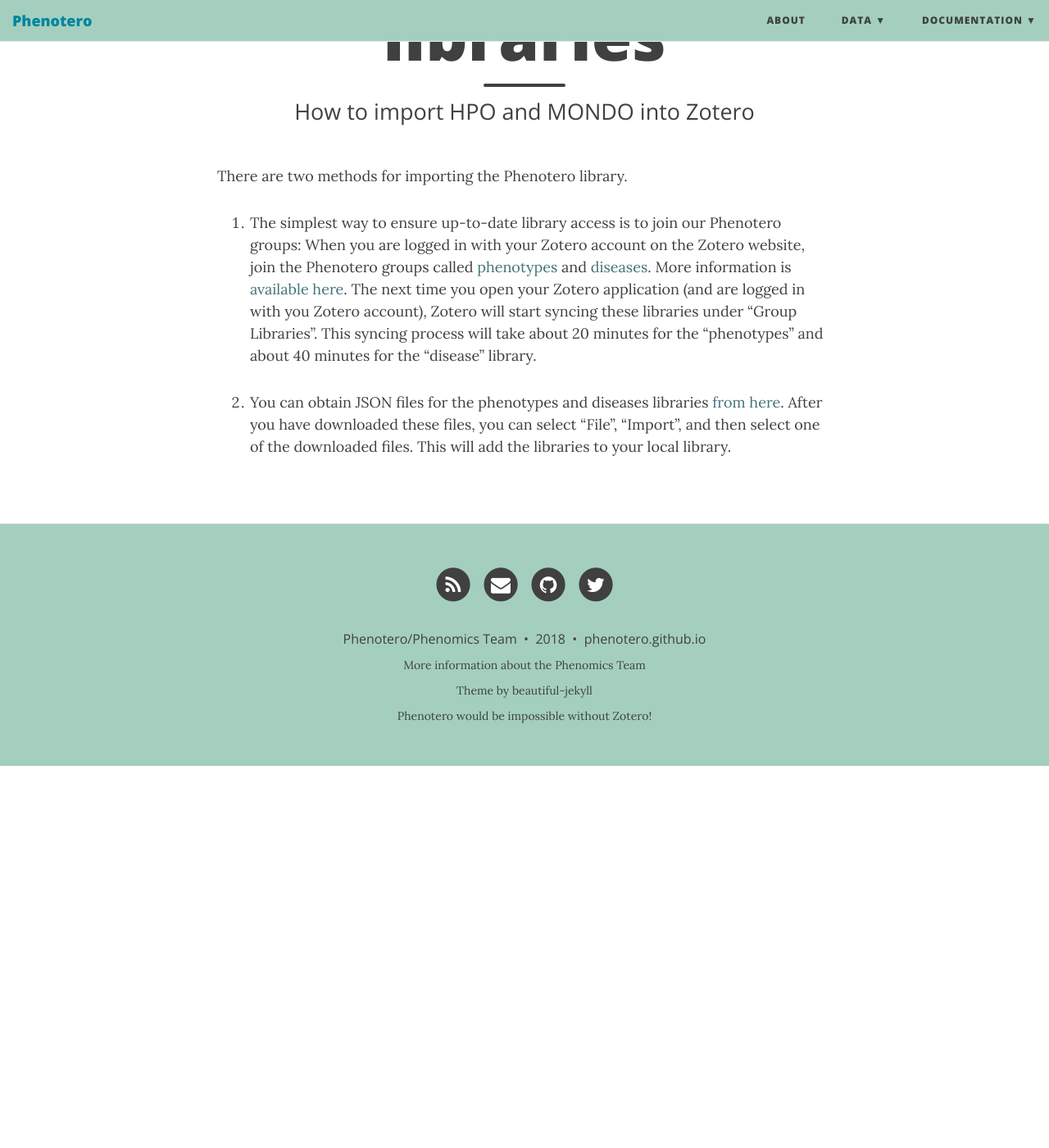
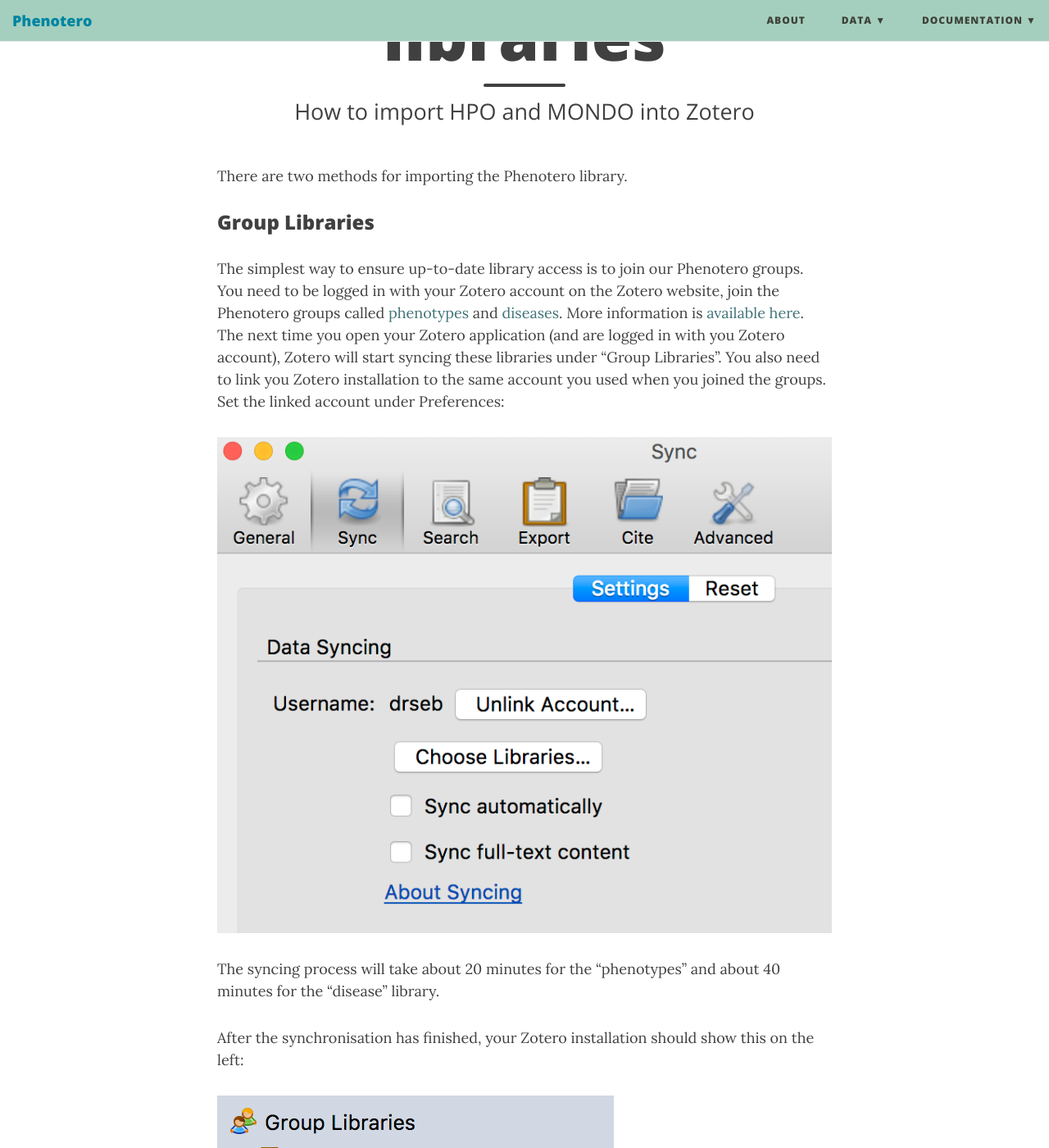
Before and after one commit to phenotero/phenotero.github.io, a Jekyll site: the page built from doc_import_libraries.md, in a window 1280 px wide and 1400 px high, scrolled down 219 px. Shown: the whole window at 82% size. Built offline with Jekyll 4.4.1, drawn with Linux system fonts in a browser that asks for light colours; nearby versions of some CDN libraries; before the commit the page ends 1153 px from its top, so only the background shows below that; some of the changed text lies outside the part shown.

Commit message:
add some img

```diff
--- a/doc_import_libraries.md
+++ b/doc_import_libraries.md
@@ -7,6 +7,20 @@ subtitle: How to import HPO and MONDO into Zotero
 
 There are two methods for importing the Phenotero library.
 
-1. The simplest way to ensure up-to-date library access is to join our Phenotero groups: When you are logged in with your Zotero account on the Zotero website, join the Phenotero groups called [phenotypes](https://www.zotero.org/groups/2168222/phenotypes) and [diseases](https://www.zotero.org/groups/2168493/diseases). More information is [available here](/data_groups/). The next time you open your Zotero application (and are logged in with you Zotero account), Zotero will start syncing these libraries under “Group Libraries”. This syncing process will take about 20 minutes for the “phenotypes” and about 40 minutes for the “disease” library.
+### Group Libraries
 
-2. You can obtain JSON files for the phenotypes and diseases libraries [from here](/data_json). After you have downloaded these files, you can select “File”, “Import”, and then select one of the downloaded files. This will add the libraries to your local library.
+The simplest way to ensure up-to-date library access is to join our Phenotero groups. You need to be logged in with your Zotero account on the Zotero website, join the Phenotero groups called [phenotypes](https://www.zotero.org/groups/2168222/phenotypes) and [diseases](https://www.zotero.org/groups/2168493/diseases). More information is [available here](/data_groups/).
+The next time you open your Zotero application (and are logged in with you Zotero account), Zotero will start syncing these libraries under “Group Libraries”. You also need to link you Zotero installation to the same account you used when you joined the groups. Set the linked account under Preferences:
+
+![Sync](/img/screenshots/sync_account.png "Phenotero Account")
+
+
+ The syncing process will take about 20 minutes for the “phenotypes” and about 40 minutes for the “disease” library.
+
+ After the synchronisation has finished, your Zotero installation should show this on the left:
+
+![Group libraries](/img/screenshots/group_libs.png "Phenotero Groups Libraries")
+
+### JSON import
+
+You can alternatively obtain JSON files for the phenotypes and diseases libraries [from here](/data_json). After you have downloaded these files, you can select “File”, “Import”, and then select one of the downloaded files. This will add the libraries to your local library.
```
Also changed, not shown: doc_import_csl.md (+5 -0 lines), doc_setup.md (+9 -2 lines), doc_usage.md (+6 -1 lines), img/screenshots/add_csl.png (added), img/screenshots/group_libs.png (added), img/screenshots/phenotero_annotate.png (added), img/screenshots/sync_account.png (added), img/screenshots/word_plugin.png (added), img/screenshots/zotero.png (added).
